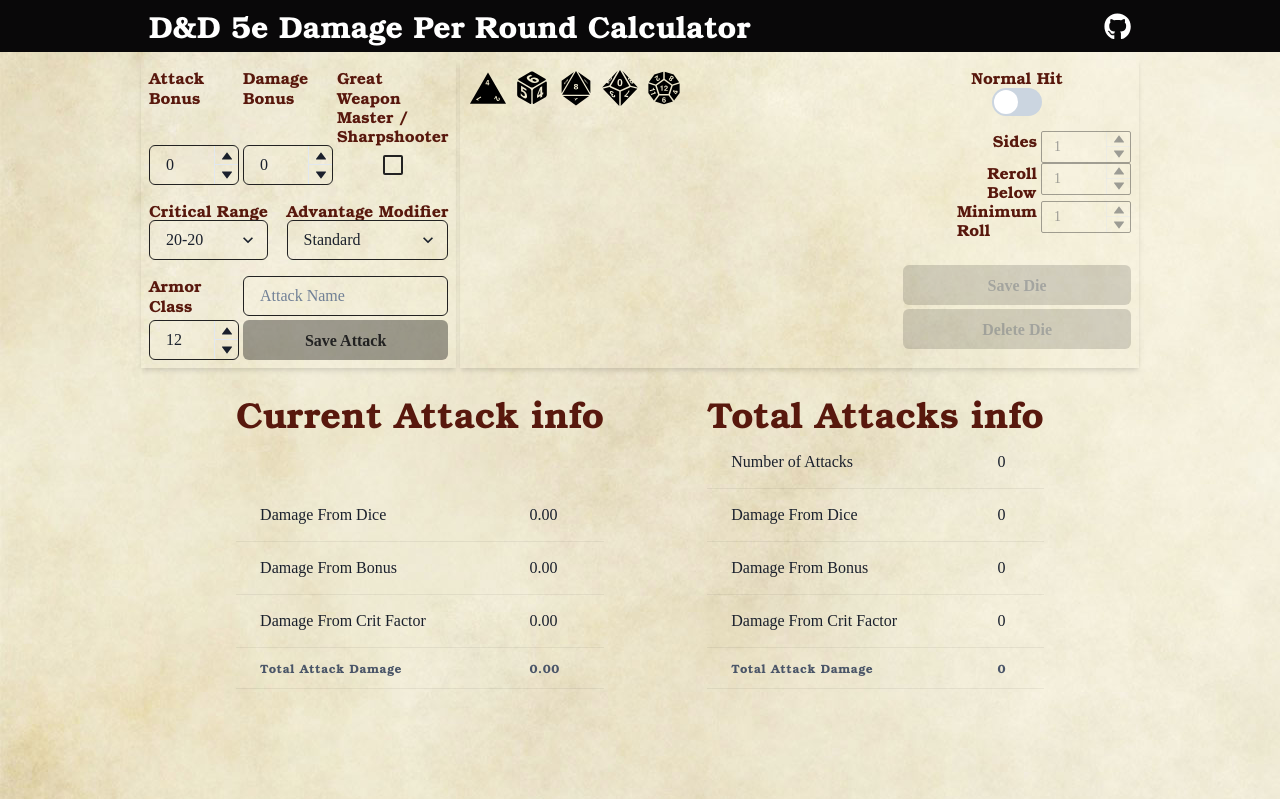
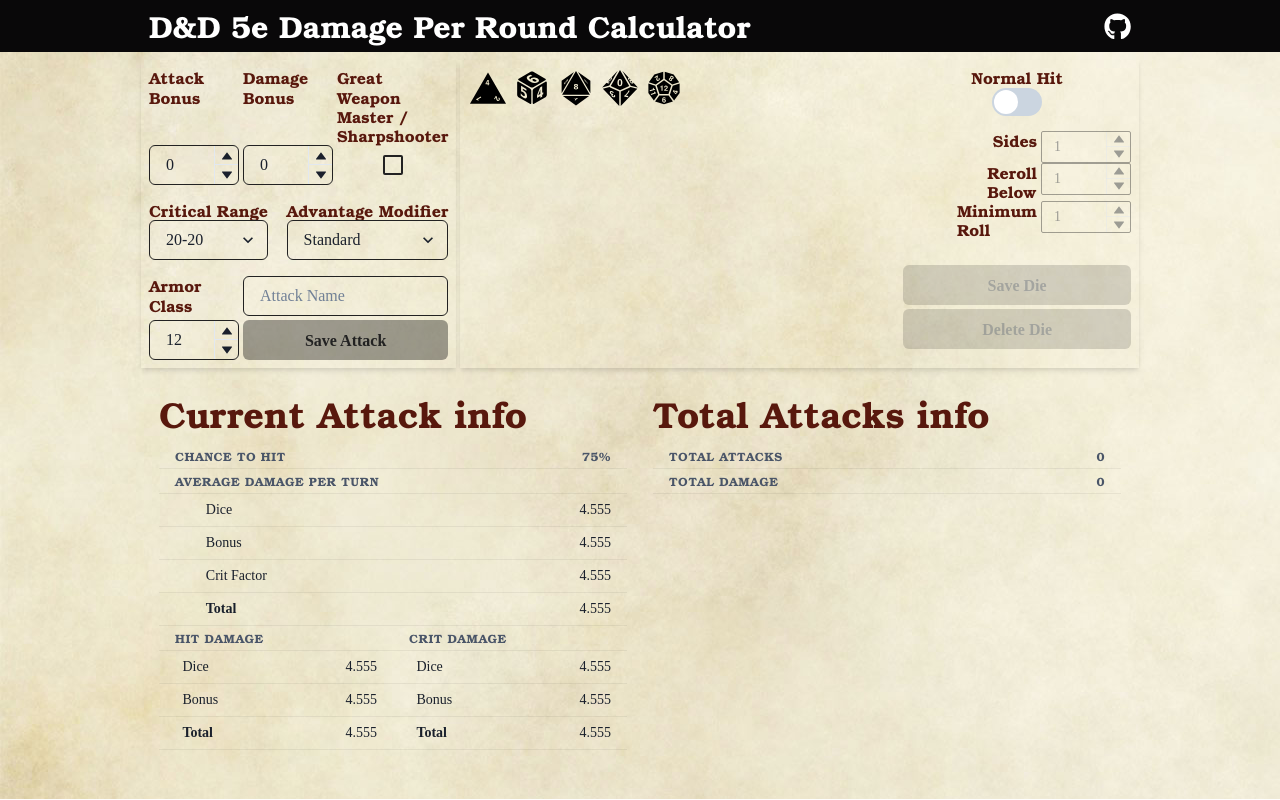
Before and after one commit to vzsoares/DnD-dpr-Calculator, a Next.js app: page / in a window 1280 px wide. Built offline with nearby package versions, Linux system fonts and the light colour scheme.

Commit message:
create table

```diff
--- a/packages/components/AttackInfoTable.js
+++ /dev/null
@@ -1,51 +0,0 @@
-import {
-  Heading,
-  Grid,
-  Box,
-  Flex,
-  Table,
-  Thead,
-  Tbody,
-  Tfoot,
-  Tr,
-  Th,
-  Td,
-  TableCaption,
-  TableContainer,
-} from "@chakra-ui/react";
-export default function AttackTable({ props: { value, lines } }) {
-  return (
-    <>
-      <TableContainer>
-        <Table variant='simple' colorScheme='blackAlpha'>
-          <Thead></Thead>
-          <Tbody>
-            {lines && (
-              <Tr>
-                <Td>{lines}</Td>
-                <Td>{value[4]}</Td>
-              </Tr>
-            )}
-            <Tr>
-              <Td>Damage From Dice</Td>
-              <Td>{value[0]}</Td>
-            </Tr>
-            <Tr>
-              <Td>Damage From Bonus</Td>
-              <Td>{value[1]}</Td>
-            </Tr>
-            <Tr>
-              <Td>Damage From Crit Factor</Td>
-              <Td>{value[2]}</Td>
-            </Tr>
-
-            <Tr>
-              <Th textTransform='none'>Total Attack Damage</Th>
-              <Th>{value[3]}</Th>
-            </Tr>
-          </Tbody>
-        </Table>
-      </TableContainer>
-    </>
-  );
-}
--- /dev/null
+++ b/packages/components/CurrentAttackTable.js
@@ -0,0 +1,96 @@
+import {
+  Flex,
+  Table,
+  Thead,
+  Tbody,
+  Tr,
+  Th,
+  Td,
+  TableContainer,
+} from "@chakra-ui/react";
+export default function CurrentAttackTable({ props: { value } }) {
+  return (
+    <>
+      <TableContainer>
+        <Table size='sm' colorScheme='blackAlpha'>
+          <Thead>
+            <Tr>
+              <Th>Chance To Hit</Th>
+              <Th isNumeric>75%</Th>
+            </Tr>
+          </Thead>
+          <Tbody>
+            <Tr>
+              <Th>Average Damage Per Turn</Th>
+              <Th></Th>
+            </Tr>
+            <Tr>
+              <Td pl='10%'>Dice</Td>
+              <Td isNumeric>4.555</Td>
+            </Tr>
+            <Tr>
+              <Td pl='10%'>Bonus</Td>
+              <Td isNumeric>4.555</Td>
+            </Tr>
+            <Tr>
+              <Td pl='10%'>Crit Factor</Td>
+              <Td isNumeric>4.555</Td>
+            </Tr>
+            <Tr>
+              <Td fontWeight='bold' pl='10%'>
+                Total
+              </Td>
+              <Td isNumeric>4.555</Td>
+            </Tr>
+          </Tbody>
+        </Table>
+        <Flex w='100%'>
+          <Table size='sm' colorScheme='blackAlpha'>
+            <Tbody>
+              <Tr>
+                <Th>Hit Damage</Th>
+                <Th></Th>
+              </Tr>
+              <Tr>
+                <Td pl='10%'>Dice</Td>
+                <Td isNumeric>4.555</Td>
+              </Tr>
+              <Tr>
+                <Td pl='10%'>Bonus</Td>
+                <Td isNumeric>4.555</Td>
+              </Tr>
+              <Tr>
+                <Td fontWeight='bold' pl='10%'>
+                  Total
+                </Td>
+                <Td isNumeric>4.555</Td>
+              </Tr>
+            </Tbody>
+          </Table>
+          <Table size='sm' colorScheme='blackAlpha'>
+            <Tbody>
+              <Tr>
+                <Th>Crit Damage</Th>
+                <Th></Th>
+              </Tr>
+              <Tr>
+                <Td pl='10%'>Dice</Td>
+                <Td isNumeric>4.555</Td>
+              </Tr>
+              <Tr>
+                <Td pl='10%'>Bonus</Td>
+                <Td isNumeric>4.555</Td>
+              </Tr>
+              <Tr>
+                <Td fontWeight='bold' pl='10%'>
+                  Total
+                </Td>
+                <Td isNumeric>4.555</Td>
+              </Tr>
+            </Tbody>
+          </Table>
+        </Flex>
+      </TableContainer>
+    </>
+  );
+}
--- /dev/null
+++ b/packages/components/TotalAttacksTable.js
@@ -0,0 +1,24 @@
+import { Table, Thead, Tbody, Tr, Th, TableContainer } from "@chakra-ui/react";
+export default function TotalAttacksTable({ props: { value } }) {
+  return (
+    <>
+      <TableContainer>
+        <Table variant='simple' colorScheme='blackAlpha' size='sm'>
+          <Thead>
+            <Tr>
+              <Th>Total Attacks</Th>
+              <Th isNumeric>{value.numberOfAttacks}</Th>
+            </Tr>
+          </Thead>
+          <Thead>
+            <Tr>
+              <Th>Total Damage</Th>
+              <Th isNumeric>{value.totalAttackDamage}</Th>
+            </Tr>
+          </Thead>
+          <Tbody></Tbody>
+        </Table>
+      </TableContainer>
+    </>
+  );
+}
--- a/packages/sections/AttacksDataSection.js
+++ b/packages/sections/AttacksDataSection.js
@@ -1,52 +1,35 @@
 import { Heading, Box, Flex } from "@chakra-ui/react";
-import AttackInfoTable from "../components/AttackInfoTable";
+import TotalAttacksTable from "../components/TotalAttacksTable";
+import CurrentAttackTable from "../components/CurrentAttackTable";
 import { useCalculatorContext } from "../features/calculatorContext.tsx";
 
 export default function AttackSection() {
   const { displayedAttackInfo, attacksList } = useCalculatorContext();
   // TOTALS
   const numberOfAttacks = attacksList.length;
-  const damageFromDice = attacksList.reduce((e, a) => {
-    return e + Number(a[1].damageFromDice);
-  }, 0);
-  const damageFromBonus = attacksList.reduce((e, a) => {
-    return e + Number(a[1].damageFromBonus);
-  }, 0);
-  const damageFromCritFactor = attacksList.reduce((e, a) => {
-    return e + Number(a[1].damageFromCritFactor);
-  }, 0);
+
   const totalAttackDamage = attacksList.reduce((e, a) => {
     return e + Number(a[1].totalAttackDamage);
   }, 0);
 
   return (
     <Flex mb='1rem' gap='2' flexWrap='wrap' justifyContent='space-evenly'>
-      <Flex maxW='468px' flexDir='column' justifyContent='space-between'>
-        <Heading>Current Attack info</Heading>
-        <AttackInfoTable
+      <Flex maxW='468px' flexDir='column' justifyContent='flex-start' w='100%'>
+        <Heading mb='0.5rem'>Current Attack info</Heading>
+        <CurrentAttackTable
           props={{
-            value: [
-              displayedAttackInfo?.damageFromDice,
-              displayedAttackInfo?.damageFromBonus,
-              displayedAttackInfo?.damageFromCritFactor,
-              displayedAttackInfo?.totalAttackDamage,
-            ],
-            lines: "",
+            value: { displayedAttackInfo },
           }}
         />
       </Flex>
-      <Flex maxW='468px' flexDir='column' justifyContent='space-between'>
-        <Heading>Total Attacks info</Heading>
-        <AttackInfoTable
+      <Flex maxW='468px' flexDir='column' justifyContent='flex-start' w='100%'>
+        <Heading mb='0.5rem'>Total Attacks info</Heading>
+        <TotalAttacksTable
           props={{
-            value: [
-              damageFromDice,
-              damageFromBonus,
-              damageFromCritFactor,
+            value: {
               totalAttackDamage,
               numberOfAttacks,
-            ],
-            lines: "Number of Attacks",
+            },
           }}
         />
       </Flex>
```
